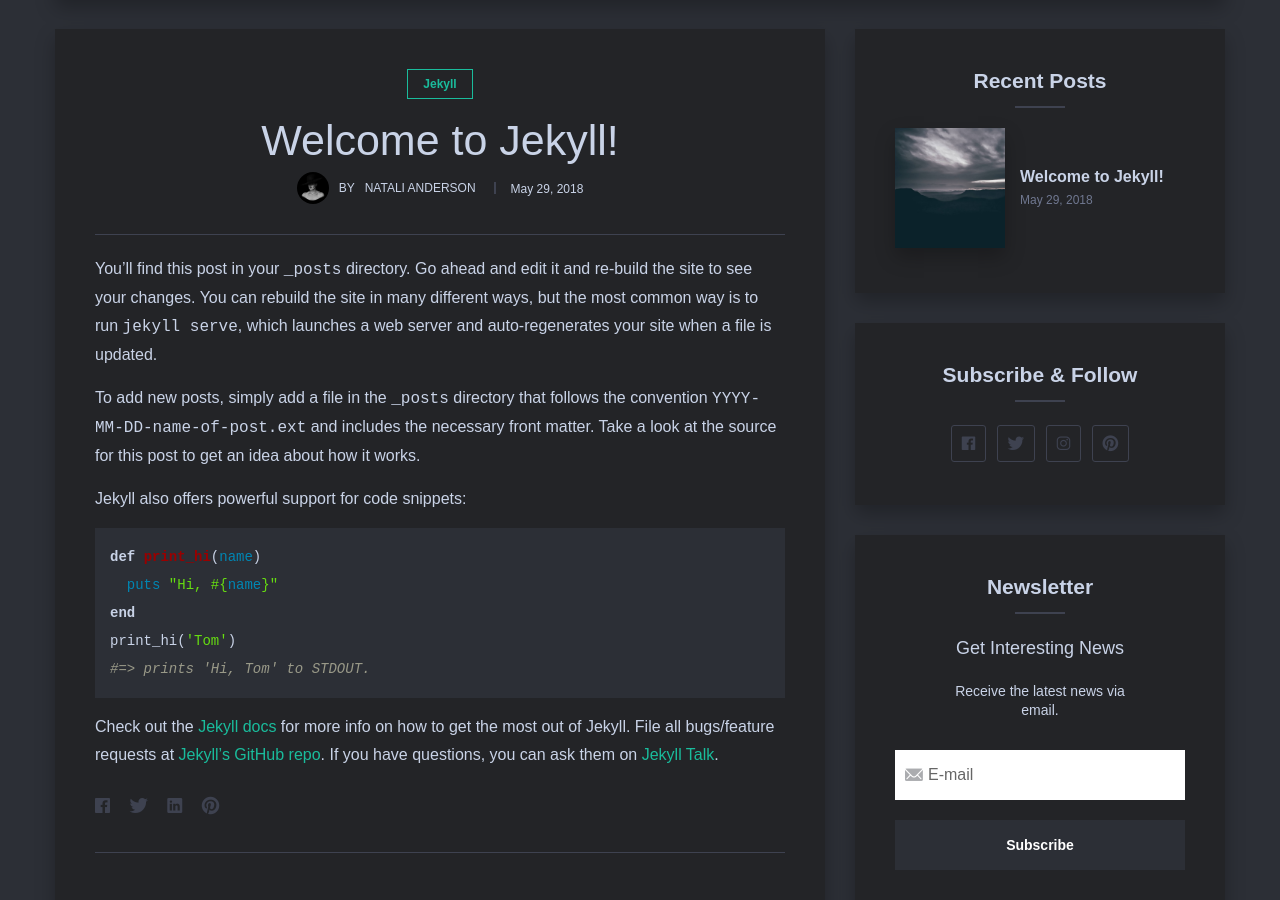
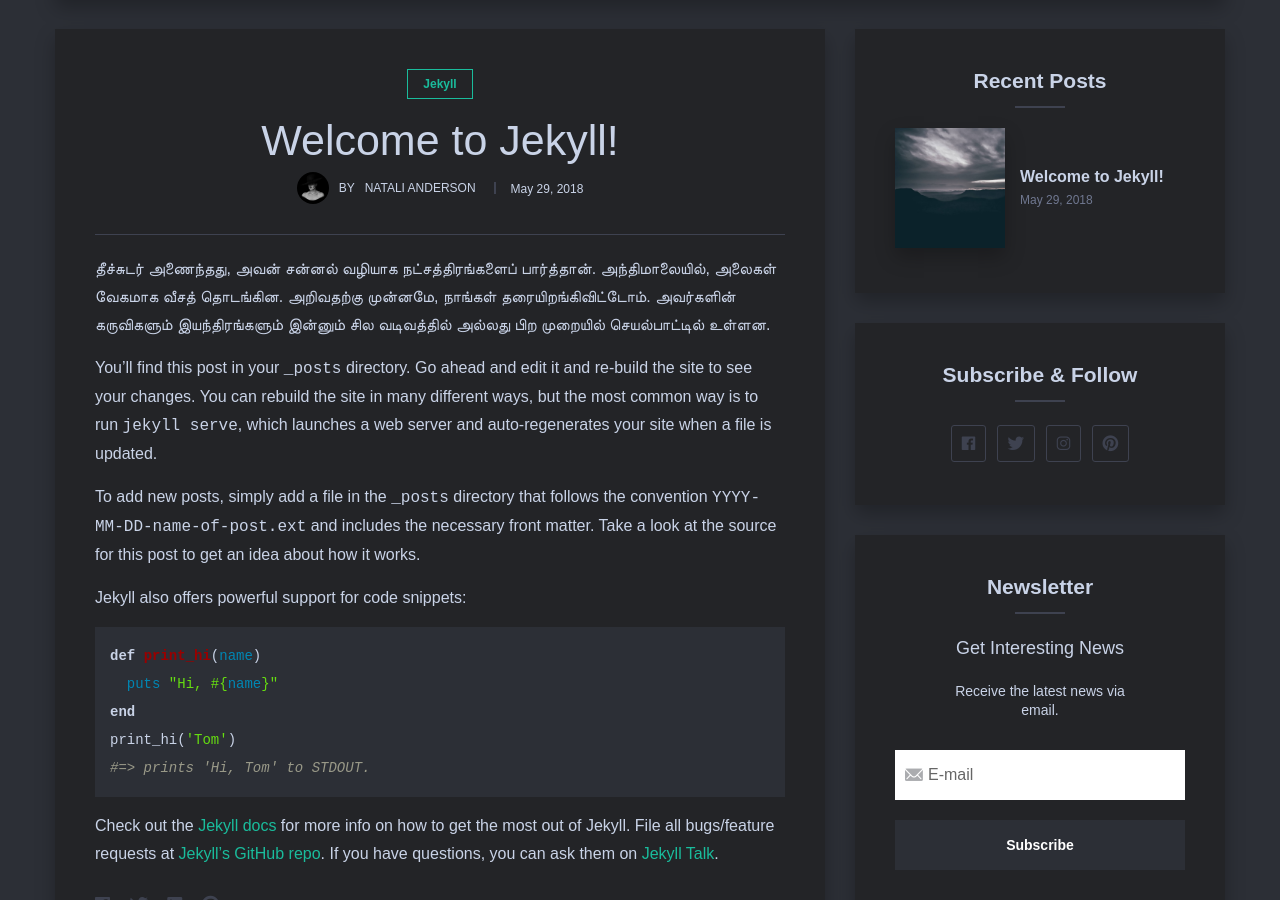
Before and after one commit to gamintrolls/5, a Jekyll site: the page built from _posts/2018-05-29-welcome-to-jekyll.markdown, in a window 1280 px wide and 900 px high, scrolled down 696 px. Built offline with Jekyll 4.4.1, drawn with Linux system fonts in a browser that asks for light colours; nearby versions of some CDN libraries; some web fonts are replaced; comment, search, counter and statistics services are not loaded.

Commit message:
Update 2018-05-29-welcome-to-jekyll.markdown

```diff
--- a/_posts/2018-05-29-welcome-to-jekyll.markdown
+++ b/_posts/2018-05-29-welcome-to-jekyll.markdown
@@ -1,10 +1,16 @@
 ---
 layout: post
 title:  "Welcome to Jekyll!"
+lang:   ta
 date:   2018-05-29 18:05:55 +0300
 image:  11.jpg
 tags:   [Jekyll]
 ---
+தீச்சுடர் அணைந்தது, அவன் சன்னல் வழியாக நட்சத்திரங்களைப் பார்த்தான்.
+அந்திமாலையில், அலைகள் வேகமாக வீசத் தொடங்கின.
+அறிவதற்கு முன்னமே, நாங்கள் தரையிறங்கிவிட்டோம்.
+அவர்களின் கருவிகளும் இயந்திரங்களும் இன்னும் சில வடிவத்தில் அல்லது பிற முறையில் செயல்பாட்டில் உள்ளன.
+
 You’ll find this post in your `_posts` directory. Go ahead and edit it and re-build the site to see your changes. You can rebuild the site in many different ways, but the most common way is to run `jekyll serve`, which launches a web server and auto-regenerates your site when a file is updated.
 
 To add new posts, simply add a file in the `_posts` directory that follows the convention `YYYY-MM-DD-name-of-post.ext` and includes the necessary front matter. Take a look at the source for this post to get an idea about how it works.
```
